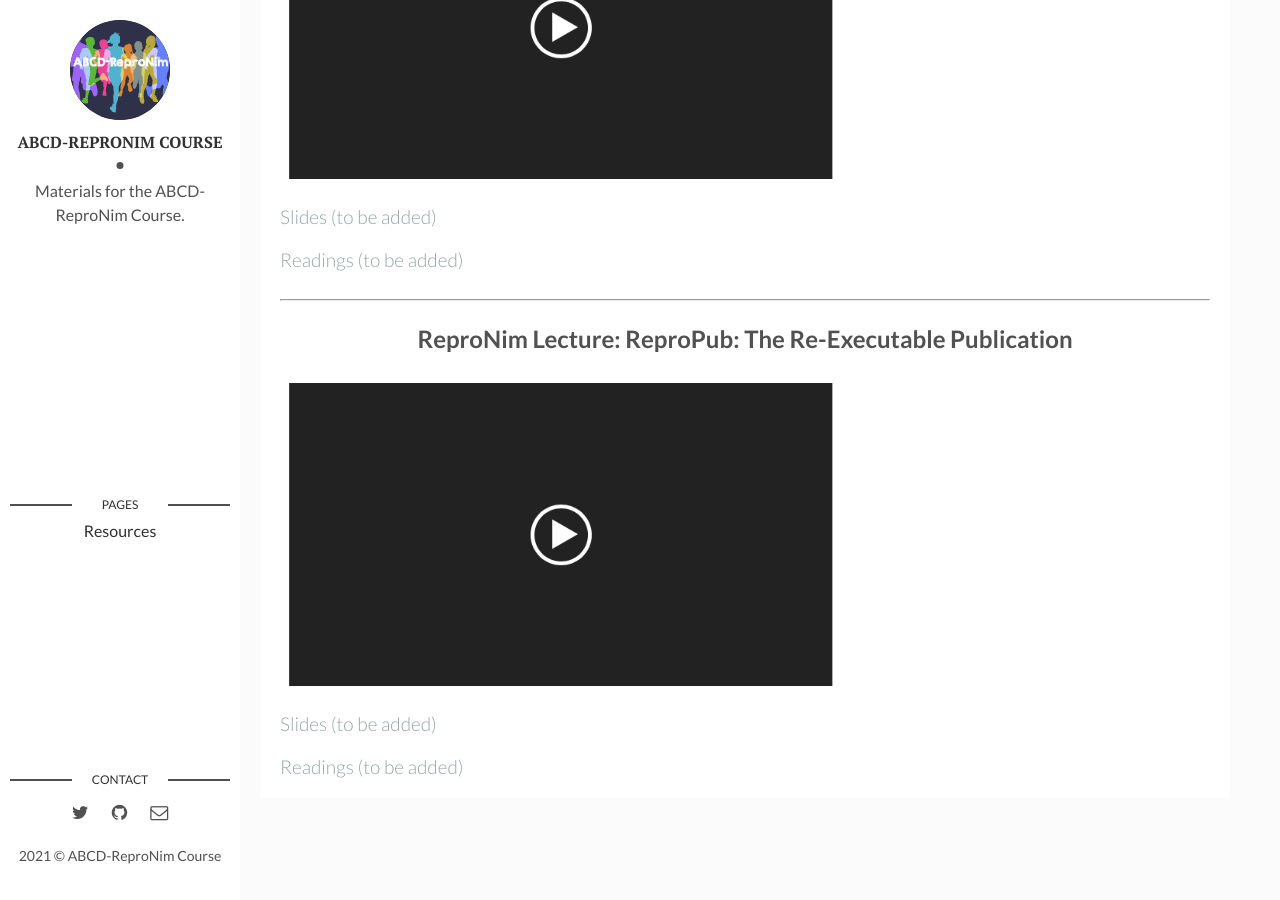
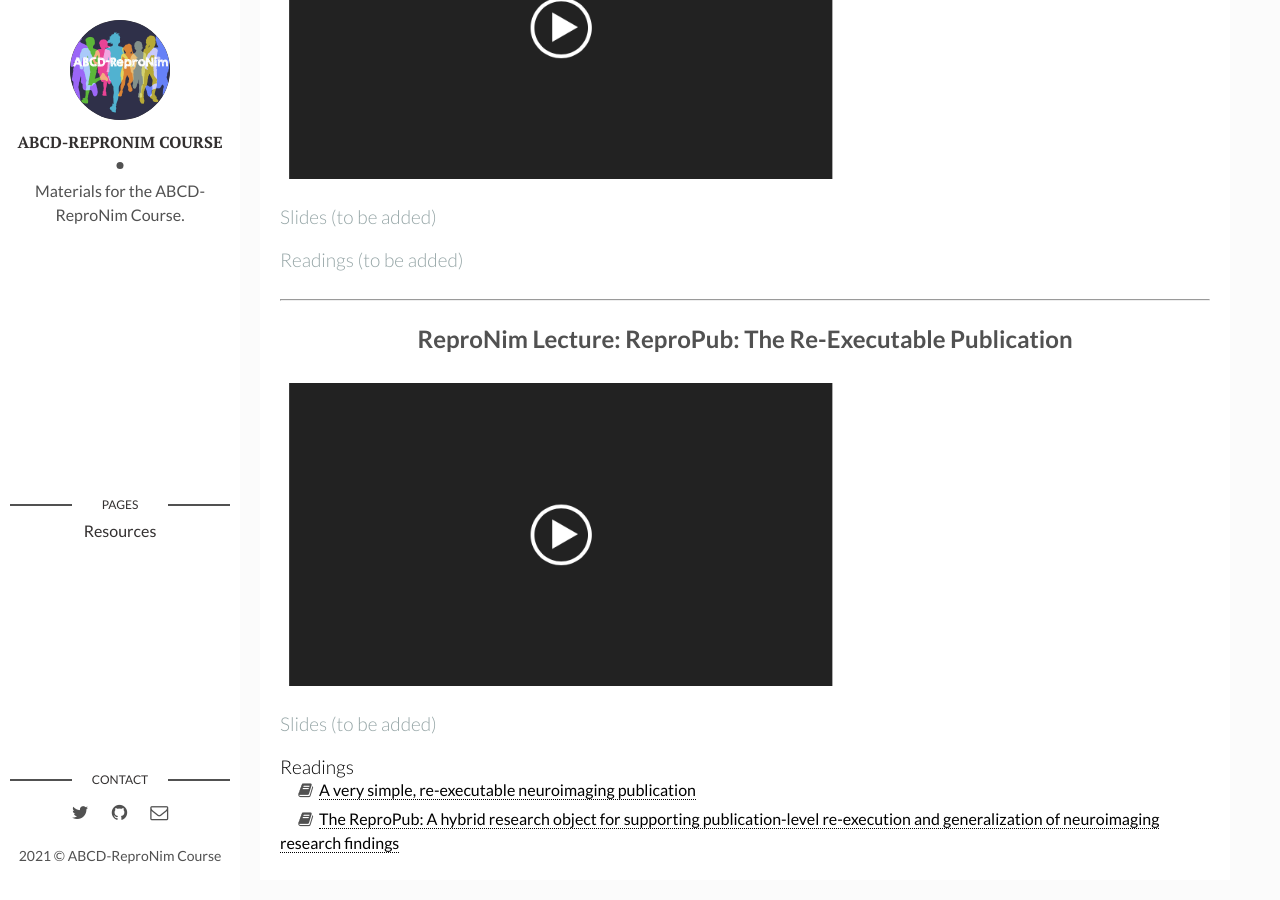
Before and after one commit to ABCD-ReproNim/materials, a Jekyll site: the page built from _posts/2021-02-12-week-11.md, in a window 1280 px wide and 900 px high, scrolled down 586 px. Built offline with Jekyll 4.4.1, drawn with Linux system fonts in a browser that asks for light colours.

Commit message:
Add available readings.

```diff
--- a/_posts/2021-02-12-week-11.md
+++ b/_posts/2021-02-12-week-11.md
@@ -14,9 +14,8 @@ abcd_reading_names:
 repronim_title: "ReproPub: The Re-Executable Publication"
 repronim_video:
 repronim_slides:
-repronim_reading_links:
-repronim_reading_names:
-
+repronim_reading_links: ["https://f1000research.com/articles/6-124", "https://zenodo.org/record/3336609#.X3IzuNNKjOQ"]
+repronim_reading_names: ["A very simple, re-executable neuroimaging publication", "The ReproPub: A hybrid research object for supporting publication-level re-execution and generalization of neuroimaging research findings"]
 qa_doc: https://docs.google.com/document/d/1j75s_fcFSfkdjMatbQu8KHjaQ2AFxJ2AOI3qEf9JNUA/edit?usp=sharing
 exercises:
 qa_video:
```
Also changed, not shown: _posts/2021-01-15-week-7.md (+3 -3 lines), _posts/2021-01-22-week-8.md (+2 -2 lines), _posts/2021-02-05-week-10.md (+2 -2 lines), _posts/2021-02-19-week-12.md (+2 -2 lines).
